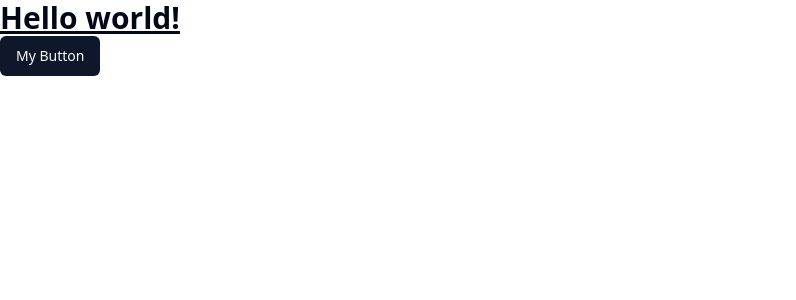
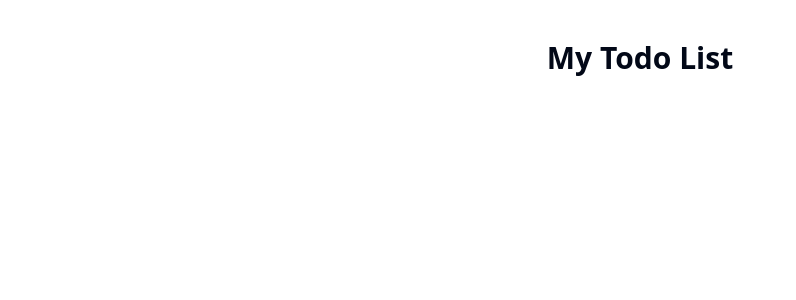
Before and after one commit to miavai649/todo-redux, a React (Vite) app: page / in a window 1280 px wide. Shown: the top 300 px of the page, without its empty margins (0-796 px from the left). Built offline with nearby package versions, Linux system fonts and the light colour scheme; the HTML template or start-up script is replaced by a standard one.

Commit message:
common container ui created

```diff
--- a/src/App.tsx
+++ b/src/App.tsx
@@ -1,10 +1,9 @@
-import { Button } from './components/ui/button'
+import Todo from './pages/Todo'
 
 function App() {
   return (
     <div>
-      <h1 className='text-3xl font-bold underline'>Hello world!</h1>
-      <Button>My Button</Button>
+      <Todo />
     </div>
   )
 }
--- /dev/null
+++ b/src/components/Todo/TodoCard.tsx
@@ -0,0 +1,5 @@
+const TodoCard = () => {
+  return <div>This is todo card</div>
+}
+
+export default TodoCard
--- /dev/null
+++ b/src/components/Todo/TodoContainer.tsx
@@ -0,0 +1,5 @@
+const TodoContainer = () => {
+  return <div></div>
+}
+
+export default TodoContainer
--- /dev/null
+++ b/src/components/ui/Container.tsx
@@ -0,0 +1,11 @@
+import { ReactNode } from 'react'
+
+type TContainerProps = {
+  children: ReactNode
+}
+
+const Container = ({ children }: TContainerProps) => {
+  return <div className='h-screen w-full max-w-7xl mx-auto'>{children}</div>
+}
+
+export default Container
--- a/src/pages/Todo.tsx
+++ b/src/pages/Todo.tsx
@@ -1,9 +1,13 @@
-const ComponentName = () => {
+import TodoContainer from '@/components/Todo/TodoContainer'
+import Container from '@/components/ui/Container'
+
+const Todo = () => {
   return (
-    <div>
-      <h1>My Todo List</h1>
-    </div>
+    <Container>
+      <h1 className='text-center text-3xl font-semibold my-10'>My Todo List</h1>
+      <TodoContainer />
+    </Container>
   )
 }
 
-export default ComponentName
+export default Todo
```
